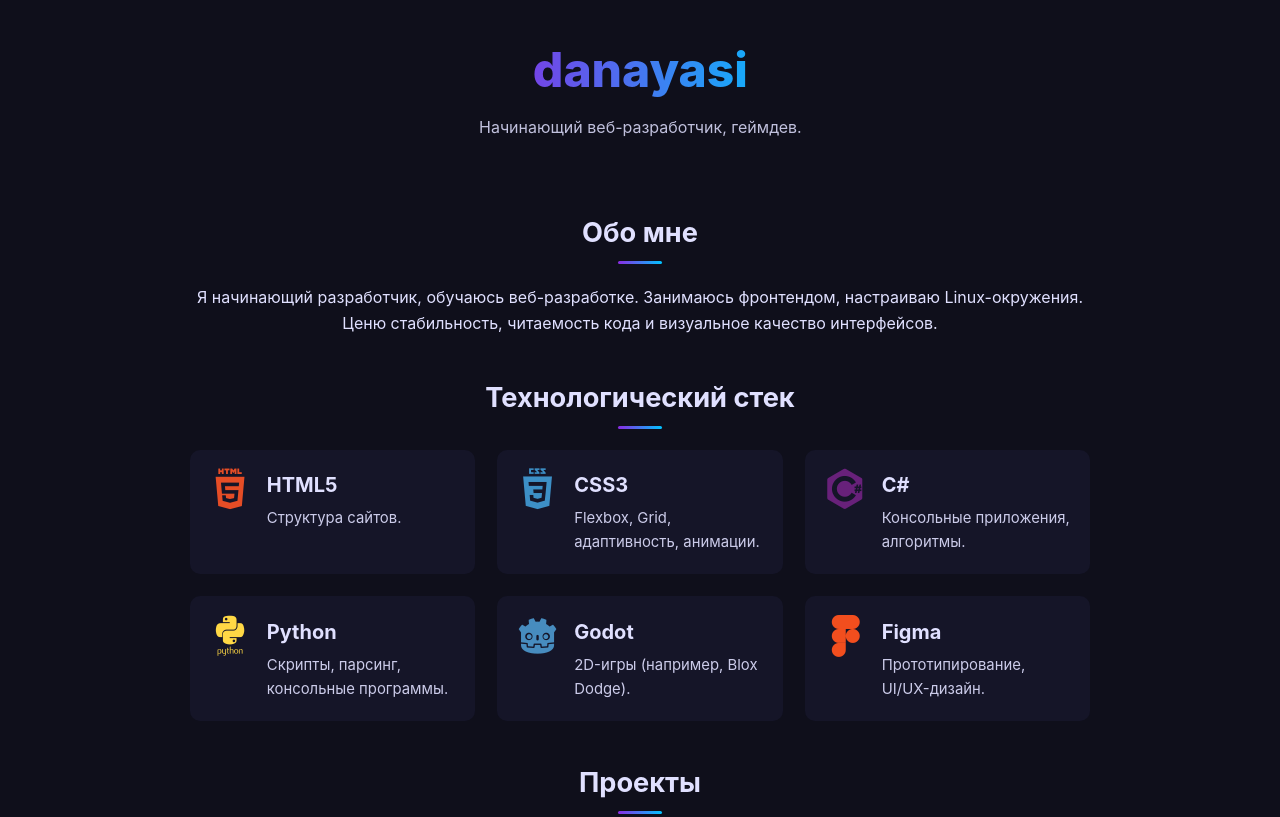
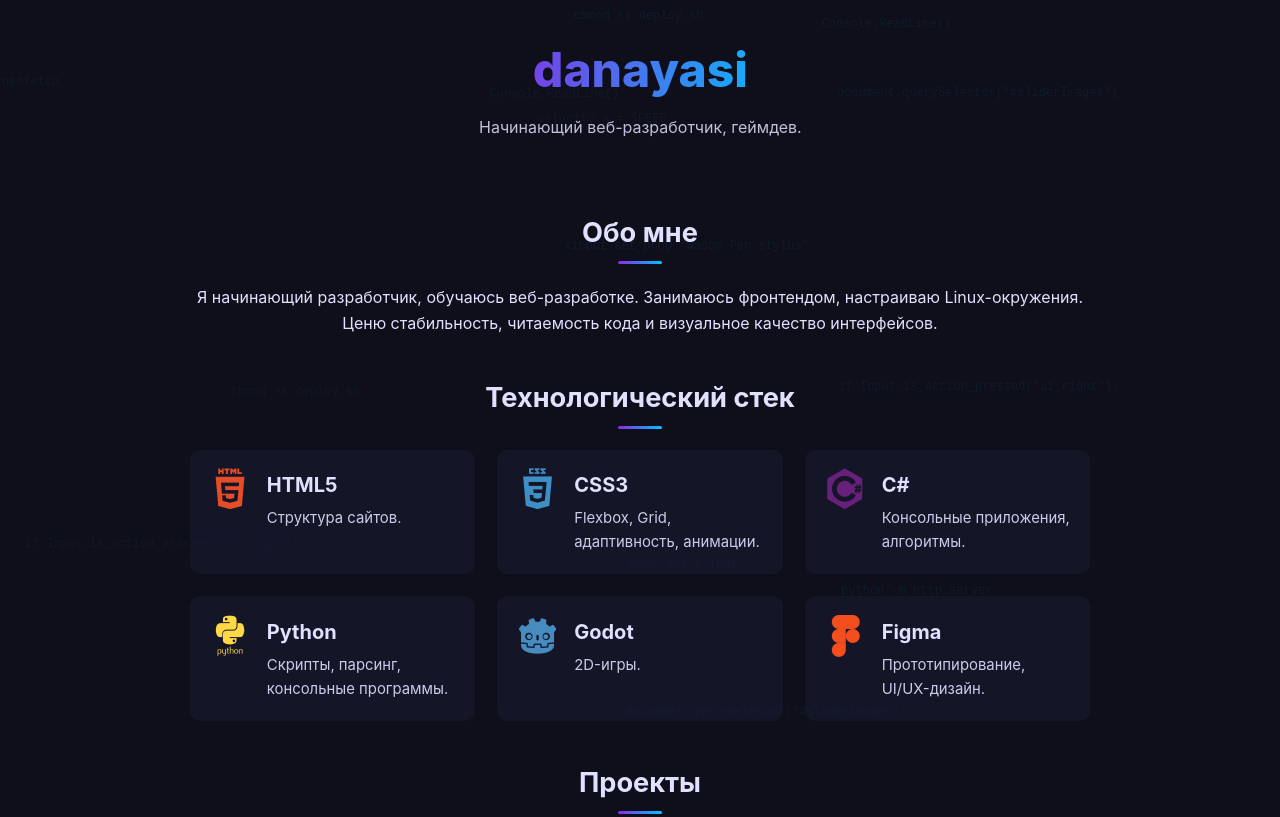
Before and after one commit to Danayasi/danayasisite, a plain HTML site: page index.html in a window 1280 px wide. Shown: the top 817 px of the page. Drawn offline with nearby package versions, Linux system fonts and the light colour scheme.

Commit message:
commit: background

```diff
--- a/index.html
+++ b/index.html
@@ -9,6 +9,7 @@
   <link rel="stylesheet" href="https://cdnjs.cloudflare.com/ajax/libs/font-awesome/6.5.2/css/all.min.css">
 </head>
 <body>
+
   <header class="hero animate-on-load">
     <h1 class="title">danayasi</h1>
     <p class="subtitle">Начинающий веб-разработчик, геймдев.</p>
@@ -44,7 +45,7 @@
         </div>
         <div class="tech-item">
           <i class="devicon-godot-plain colored"></i>
-          <div><h3>Godot</h3><p>2D-игры (например, Blox Dodge).</p></div>
+          <div><h3>Godot</h3><p>2D-игры.</p></div>
         </div>
         <div class="tech-item">
           <i class="devicon-figma-plain colored"></i>
@@ -95,5 +96,50 @@
   </main>
 
   <script src="script.js"></script>
+  <div class="code-dust" id="codeDust"></div>
+
+<script>
+document.addEventListener('DOMContentLoaded', () => {
+  const container = document.getElementById('codeDust');
+  const commands = [
+    'neofetch',
+    'sudo apt install godot',
+    'extends CharacterBody2D',
+    'if Input.is_action_pressed("ui_right"):',
+    'velocity.x = SPEED',
+    '$Sprite2D.hide()',
+    'move_and_slide()',
+    'git commit -m "fix: slider"',
+    'python -m http.server',
+    'wacom-set-dev 12 13 14',
+    'xinput set-prop "Wacom Pen stylus"',
+    'Console.ReadLine()',
+    'document.querySelector("#sliderImages")',
+    'track.style.transform = `translateX(...)`',
+    'chmod +x deploy.sh'
+  ];
+
+  const vw = window.innerWidth;
+  const vh = window.innerHeight;
+  const count = Math.floor(Math.min(vw, vh) / 60);
+
+  for (let i = 0; i < count; i++) {
+    const el = document.createElement('div');
+    el.className = 'code-item';
+    el.textContent = commands[Math.floor(Math.random() * commands.length)];
+
+    const x = Math.random() * (vw - 200);
+    const y = Math.floor(Math.random() * (vh - 30));
+    const opacity = 0.6 + Math.random() * 0.3;
+
+    el.style.left = `${x}px`;
+    el.style.top = `${y}px`;
+    el.style.opacity = opacity;
+
+
+    container.appendChild(el);
+  }
+});
+</script>
 </body>
 </html>
--- a/style.css
+++ b/style.css
@@ -194,3 +194,53 @@ h2::after {
   .title { font-size: 3rem; }
   .slider-simple { height: 320px; max-width: 700px; }
 }
+.terminal-bg {
+  position: fixed;
+  top: 0;
+  left: 0;
+  width: 100%;
+  height: 100%;
+  pointer-events: none;
+  z-index: -1;
+  opacity: 0.12;
+  font-family: 'Courier New', monospace;
+  font-size: 14px;
+  line-height: 1.4;
+  white-space: pre;
+  color: #00e5ff;
+  overflow: hidden;
+}
+
+.terminal-content {
+  position: relative;
+  top: 50%;
+  transform: translateY(-50%);
+  text-align: left;
+  padding: 0 2rem;
+  animation: float 12s linear infinite;
+}
+
+@keyframes float {
+  0% { transform: translateY(-50%) translateX(0); }
+  100% { transform: translateY(-50%) translateX(-100%); }
+}
+.code-dust {
+  position: fixed;
+  top: 0;
+  left: 0;
+  width: 100%;
+  height: 100%;
+  pointer-events: none;
+  z-index: -1;
+  opacity: 0.08;
+  font-family: 'Courier New', monospace;
+  font-size: 13px;
+  color: #00d1ff;
+}
+
+.code-item {
+  position: absolute;
+  white-space: nowrap;
+  font-size: 12px;
+  opacity: 0.5;
+}
```
